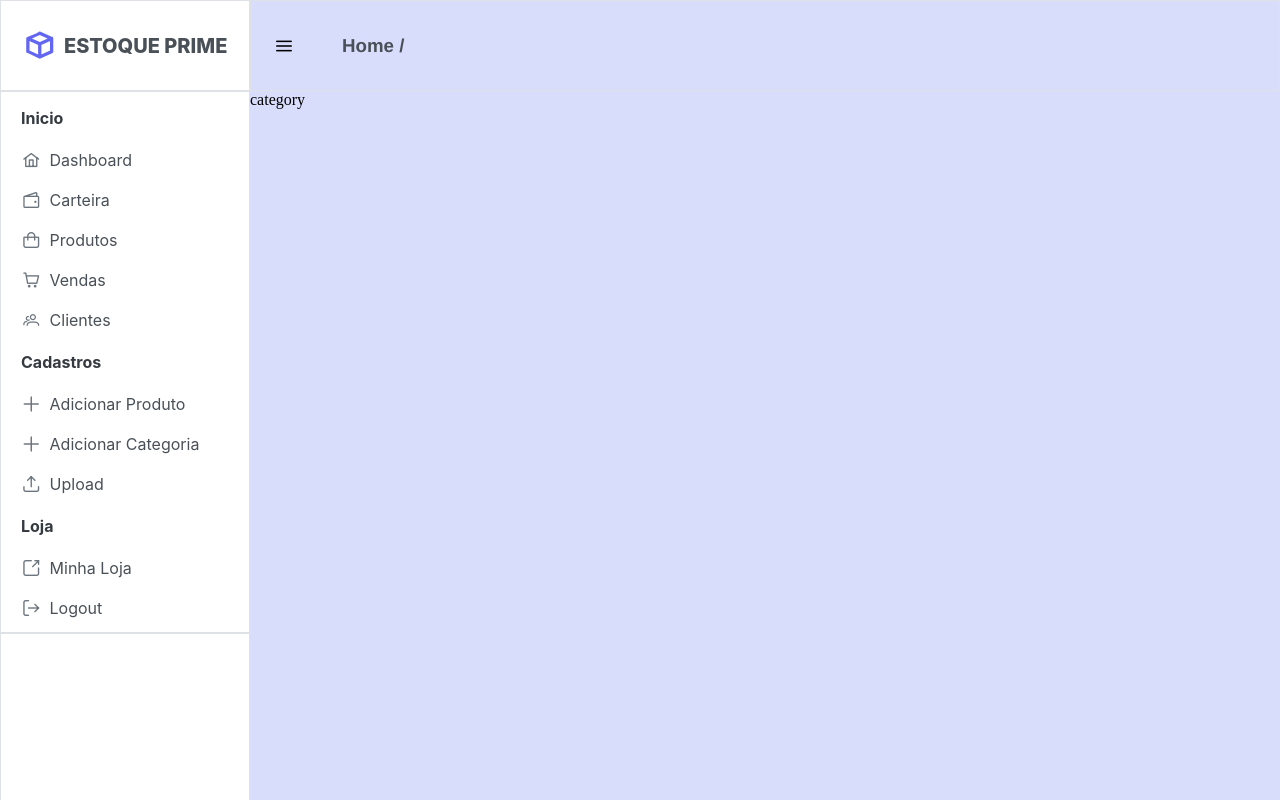
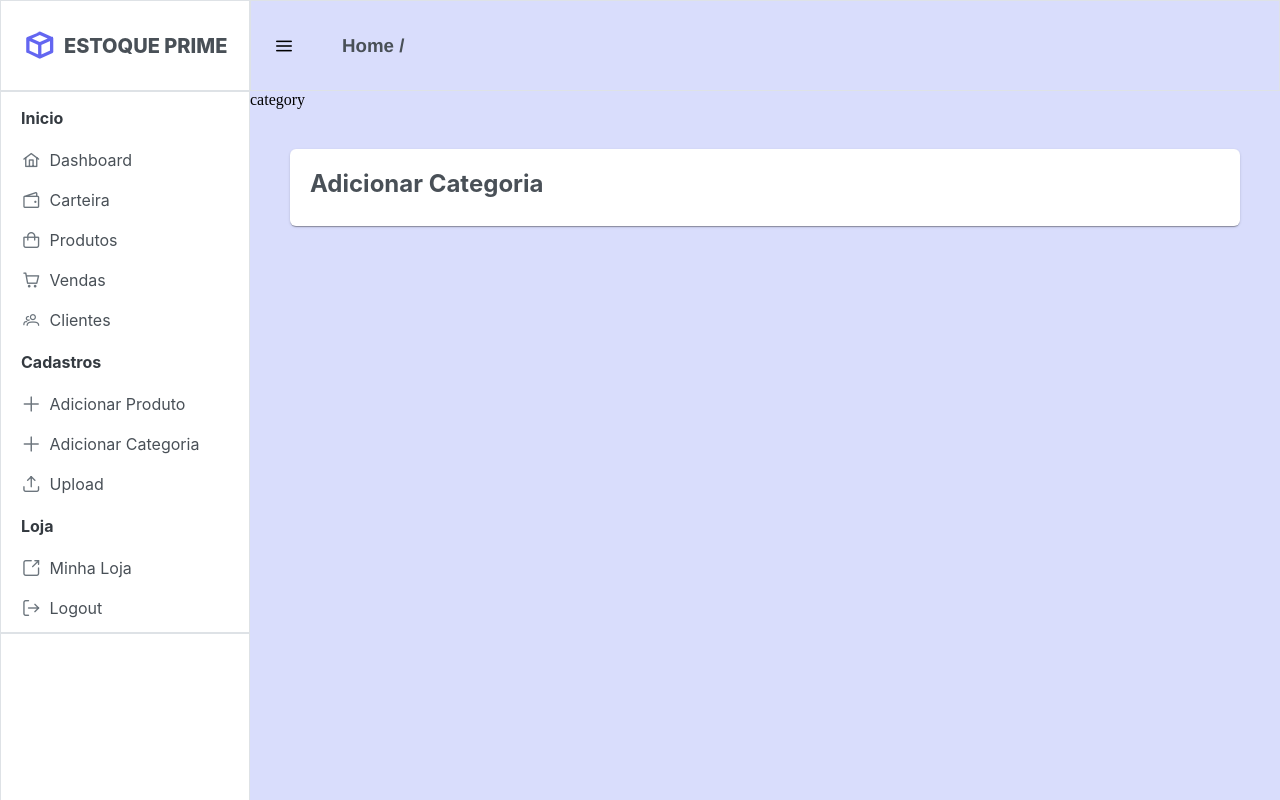
Before and after one commit to MauricioDiias/Projeto_plataforma_comercio, a React (Vite) app in the folder FrontEnd/plataforma_comercio/: page /home/addCategory in a window 1280 px wide. Built offline with nearby package versions, Linux system fonts and the light colour scheme.

Commit message:
categoria

```diff
--- a/FrontEnd/plataforma_comercio/src/pages/AddCategory/index.jsx
+++ b/FrontEnd/plataforma_comercio/src/pages/AddCategory/index.jsx
@@ -1,5 +1,13 @@
-export const AddCategory=()=>{
-    return(
-        <div>category</div>
-    )
-}
+import { Card } from "primereact/card";
+
+export const AddCategory = () => {
+  return (
+    <div>
+      category
+      <Card title={'Adicionar Categoria'} style={{margin:"40px"}}>
+
+
+      </Card>
+    </div>
+  );
+};
```
